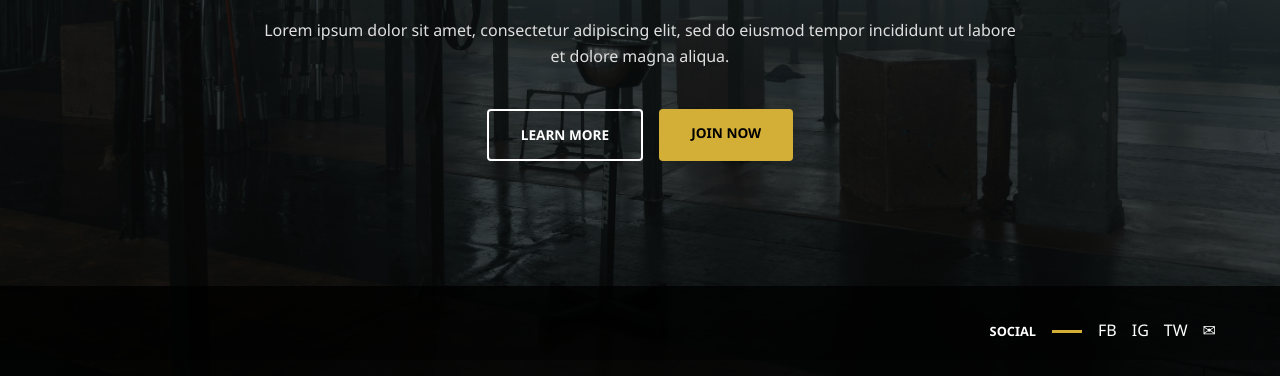
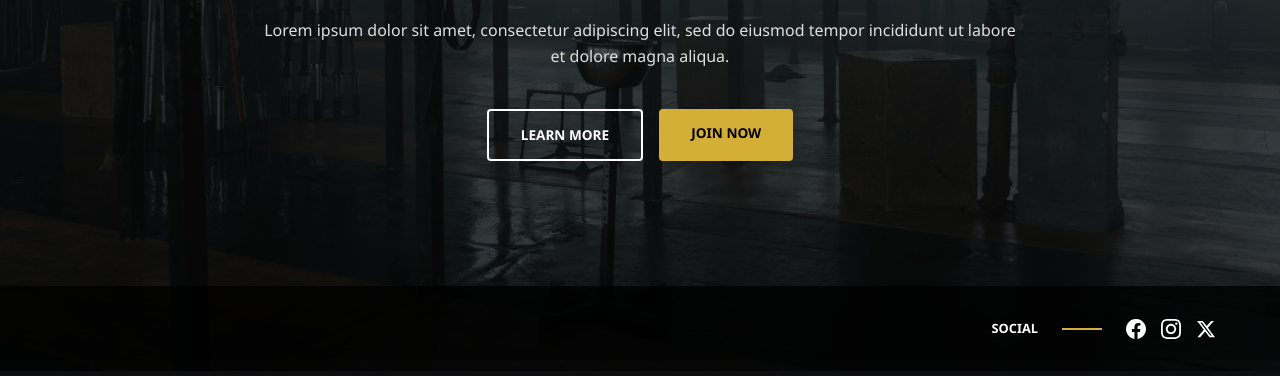
Before and after one commit to FEUP-LTW-2026/ltw-project-ltw03g06, a PHP site: page / in a window 1280 px wide. Shown: the part 440-816 px from the top of the page. Run offline with PHP 8.4, Linux system fonts and the light colour scheme.

Commit message:
Added SVG logos for socials

```diff
--- a/css/global.css
+++ b/css/global.css
@@ -97,25 +97,27 @@ nav ul li a:hover {
 footer {
     flex-shrink: 0;
     padding: 2rem 5%;
-    background-color: rgba(0,0,0,0.8);
+    background-color: rgba(0, 0, 0, 0.8);
 }
 
 .footer-content {
     display: flex;
     justify-content: flex-end;
     align-items: center;
-    gap: 1rem;
+    gap: 1.5rem;
 }
 
 .footer-content p {
     margin: 0;
     font-weight: bold;
     font-size: 0.8rem;
+    color: var(--text-light); /* "SOCIAL" should be white */
 }
 
+/* The gold line between the text and icons */
 .gold-line {
-    width: 30px;
-    height: 3px;
+    width: 40px;
+    height: 2px;
     background-color: var(--gold);
 }
 
@@ -127,9 +129,18 @@ footer {
     padding: 0;
 }
 
-.footer-content a {
-    color: white;
-    text-decoration: none;
+/* SVG ICON STYLING */
+.footer-content svg {
+    width: 20px;
+    height: 20px;
+    fill: var(--text-light); /* Sets icons to white initially */
+    transition: all 0.3s ease;
+    display: block;
+}
+
+.footer-content a:hover svg {
+    fill: var(--gold);      /* Turns gold on hover */
+    transform: translateY(-3px); /* Small bounce effect */
 }
 
 /* BUTTONS */
--- a/index.html
+++ b/index.html
@@ -41,10 +41,21 @@
         <p>SOCIAL</p>
         <div class="gold-line"></div>
         <ul>
-            <li><a href="#">FB</a></li>
-            <li><a href="#">IG</a></li>
-            <li><a href="#">TW</a></li>
-            <li><a href="#">✉</a></li>
+            <li>
+                <a href="#" aria-label="Facebook">
+                    <svg class="social-icon"><use href="assets/img/icons.svg#icon-facebook"></use></svg>
+                </a>
+            </li>
+            <li>
+                <a href="#" aria-label="Instagram">
+                    <svg class="social-icon"><use href="assets/img/icons.svg#icon-instagram"></use></svg>
+                </a>
+            </li>
+            <li>
+                <a href="#" aria-label="X">
+                    <svg class="social-icon"><use href="assets/img/icons.svg#icon-x"></use></svg>
+                </a>
+            </li>
         </ul>
     </div>
 </footer>
```
Also changed, not shown: trainers.html (+15 -4 lines), assets/img/icons.svg (added).
